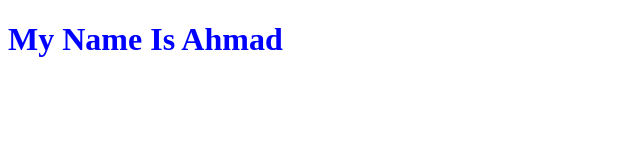
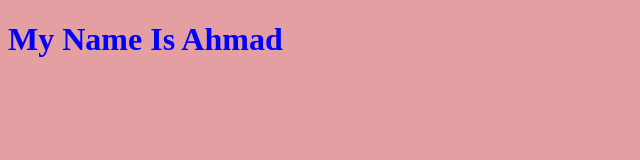
Before and after one commit to Ahmad-Almohammad1/myproject, a plain HTML site: page index.html in a window 1280 px wide. Shown: the whole page, without its empty margins (0-640 px from the left). Drawn offline with Linux system fonts and the light colour scheme.

Commit message:
changing background color in css file

```diff
--- a/style.css
+++ b/style.css
@@ -1,3 +1,6 @@
+body {
+    background-color: rgb(228, 159, 162);
+}
 h1 {
     color: blue;
 }
```
